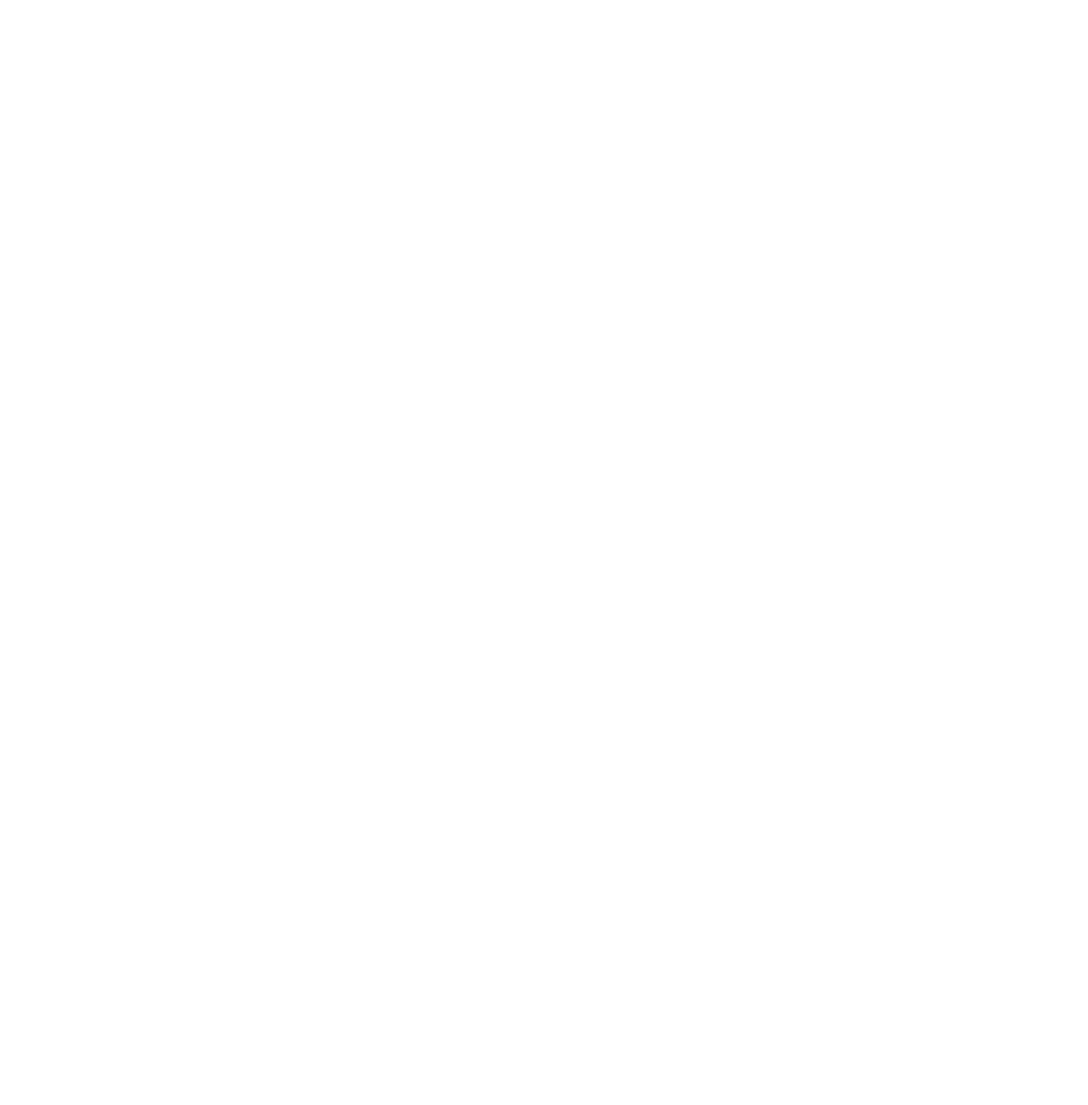
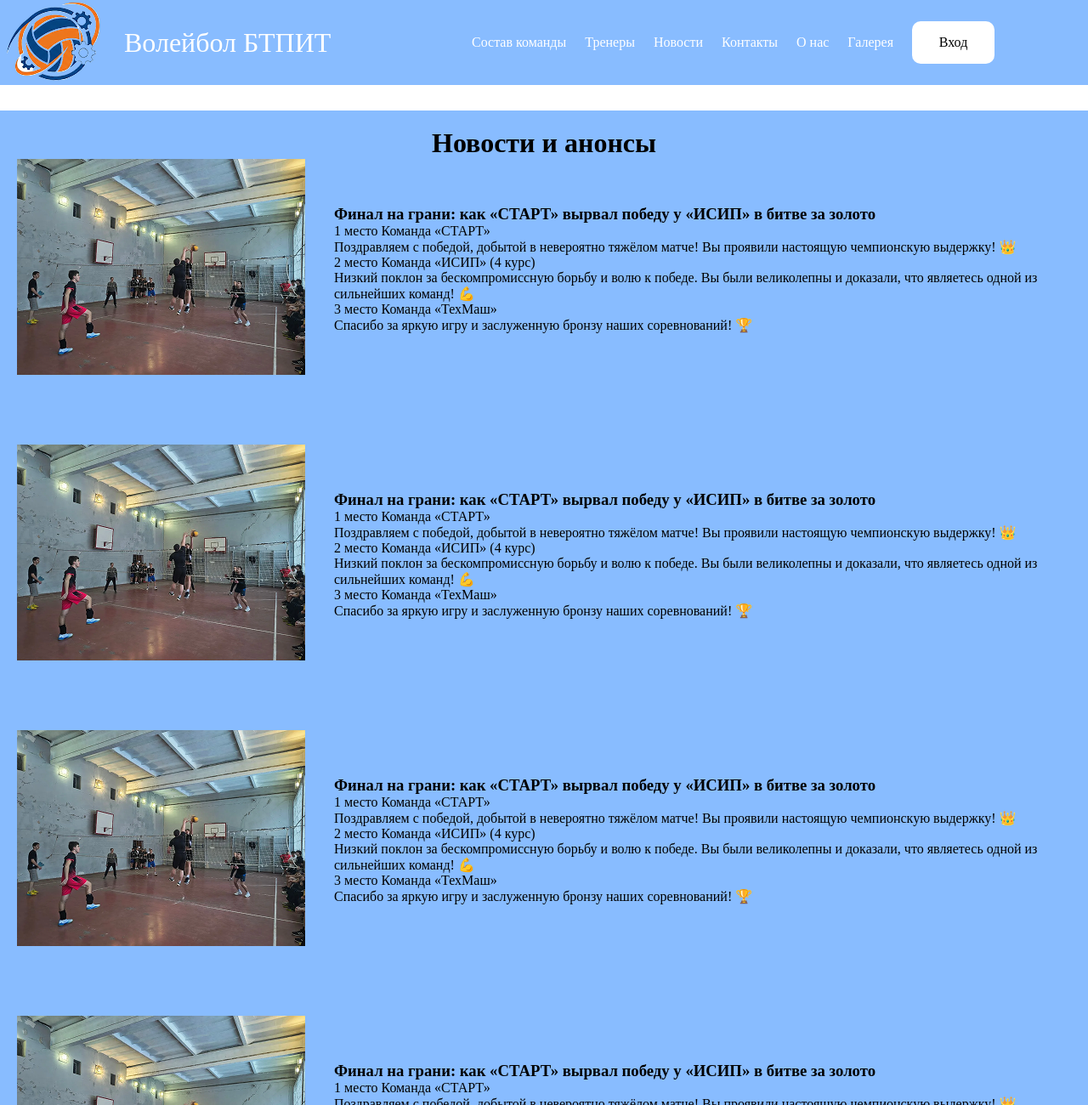
Before and after one commit to Bakamashine/Grigory, a plain HTML site: page news.html in a window 1280 px wide. Shown: the top 1300 px of the page at 85% size. Before the commit the page ends 800 px from the top, so only its background shows below. Drawn offline with Linux system fonts and the light colour scheme.

Commit message:
created the page for news

```diff
--- a/css/main.css
+++ b/css/main.css
@@ -24,6 +24,10 @@
 
 .mt-200 {
   margin-top: 200px;
+}
+
+.mb-78 {
+  margin-bottom: 78px;
 }
 
 .mb-1 {
--- a/news.html
+++ b/news.html
@@ -0,0 +1,172 @@
+<!doctype html>
+<html lang="en">
+  <head>
+    <meta charset="UTF-8" />
+    <meta name="viewport" content="width=device-width, initial-scale=1.0" />
+    <link rel="stylesheet" href="css/main.css" />
+    <link rel="shortcut icon" href="img/logo.png" type="image/png" />
+    <title>Волейбол БТПИТ</title>
+  </head>
+  <body>
+    <header class="header">
+      <div class="header__logo">
+        <img src="img/logo.png" alt="" />
+      </div>
+      <div class="header__name">Волейбол БТПИТ</div>
+      <nav class="header__nav">
+        <a href="command.html" class="header__nav__button">Состав команды</a>
+        <a href="teachers.html" class="header__nav__button">Тренеры</a>
+        <a href="news.html" class="header__nav__button">Новости</a>
+        <a href="contact.html" class="header__nav__button">Контакты</a>
+        <a href="about_us.html" class="header__nav__button">О нас</a>
+        <a href="gallery.html" class="header__nav__button">Галерея</a>
+        <a href="#" class="header__nav__button-full">Вход</a>
+      </nav>
+    </header>
+
+    <main class="main">
+      <div class="default-content mt-3 mb-3">
+        <h1 class="text-center">Новости и анонсы</h1>
+
+        <div class="news mb-78">
+          <div class="news__content">
+            <div class="news__image__box">
+              <img src="img/newsimg.png" class="news__image" />
+            </div>
+            <div class="news__info">
+              <h3 class="news__info__title">
+                Финал на грани: как «СТАРТ» вырвал победу у «ИСИП» в битве за
+                золото
+              </h3>
+              <div class="news__info__text">
+                <p>1 место Команда «СТАРТ»</p>
+                <p>
+                  Поздравляем с победой, добытой в невероятно тяжёлом матче! Вы
+                  проявили настоящую чемпионскую выдержку! 👑
+                </p>
+                <p>2 место Команда «ИСИП» (4 курс)</p>
+                <p>
+                  Низкий поклон за бескомпромиссную борьбу и волю к победе. Вы
+                  были великолепны и доказали, что являетесь одной из сильнейших
+                  команд! 💪
+                </p>
+                <p>3 место Команда «ТехМаш»</p>
+                <p>
+                  Спасибо за яркую игру и заслуженную бронзу наших соревнований!
+                  🏆
+                </p>
+              </div>
+            </div>
+          </div>
+        </div>
+        <div class="news mb-78">
+          <div class="news__content">
+            <div class="news__image__box">
+              <img src="img/newsimg.png" class="news__image" />
+            </div>
+            <div class="news__info">
+              <h3 class="news__info__title">
+                Финал на грани: как «СТАРТ» вырвал победу у «ИСИП» в битве за
+                золото
+              </h3>
+              <div class="news__info__text">
+                <p>1 место Команда «СТАРТ»</p>
+                <p>
+                  Поздравляем с победой, добытой в невероятно тяжёлом матче! Вы
+                  проявили настоящую чемпионскую выдержку! 👑
+                </p>
+                <p>2 место Команда «ИСИП» (4 курс)</p>
+                <p>
+                  Низкий поклон за бескомпромиссную борьбу и волю к победе. Вы
+                  были великолепны и доказали, что являетесь одной из сильнейших
+                  команд! 💪
+                </p>
+                <p>3 место Команда «ТехМаш»</p>
+                <p>
+                  Спасибо за яркую игру и заслуженную бронзу наших соревнований!
+                  🏆
+                </p>
+              </div>
+            </div>
+          </div>
+        </div>
+
+        <div class="news mb-78">
+          <div class="news__content">
+            <div class="news__image__box">
+              <img src="img/newsimg.png" class="news__image" />
+            </div>
+            <div class="news__info">
+              <h3 class="news__info__title">
+                Финал на грани: как «СТАРТ» вырвал победу у «ИСИП» в битве за
+                золото
+              </h3>
+              <div class="news__info__text">
+                <p>1 место Команда «СТАРТ»</p>
+                <p>
+                  Поздравляем с победой, добытой в невероятно тяжёлом матче! Вы
+                  проявили настоящую чемпионскую выдержку! 👑
+                </p>
+                <p>2 место Команда «ИСИП» (4 курс)</p>
+                <p>
+                  Низкий поклон за бескомпромиссную борьбу и волю к победе. Вы
+                  были великолепны и доказали, что являетесь одной из сильнейших
+                  команд! 💪
+                </p>
+                <p>3 место Команда «ТехМаш»</p>
+                <p>
+                  Спасибо за яркую игру и заслуженную бронзу наших соревнований!
+                  🏆
+                </p>
+              </div>
+            </div>
+          </div>
+        </div>
+
+        <div class="news mb-78">
+          <div class="news__content">
+            <div class="news__image__box">
+              <img src="img/newsimg.png" class="news__image" />
+            </div>
+            <div class="news__info">
+              <h3 class="news__info__title">
+                Финал на грани: как «СТАРТ» вырвал победу у «ИСИП» в битве за
+                золото
+              </h3>
+              <div class="news__info__text">
+                <p>1 место Команда «СТАРТ»</p>
+                <p>
+                  Поздравляем с победой, добытой в невероятно тяжёлом матче! Вы
+                  проявили настоящую чемпионскую выдержку! 👑
+                </p>
+                <p>2 место Команда «ИСИП» (4 курс)</p>
+                <p>
+                  Низкий поклон за бескомпромиссную борьбу и волю к победе. Вы
+                  были великолепны и доказали, что являетесь одной из сильнейших
+                  команд! 💪
+                </p>
+                <p>3 место Команда «ТехМаш»</p>
+                <p>
+                  Спасибо за яркую игру и заслуженную бронзу наших соревнований!
+                  🏆
+                </p>
+              </div>
+            </div>
+          </div>
+        </div>
+      </div>
+    </main>
+
+    <footer class="footer">
+      <div class="footer__info">
+        <h2 class="footer__info__title">Контакты</h2>
+        <p class="footer__info__text">
+          г. Борисоглебск, ул. Третьяковская, 14
+          <span class="footer__info__text__underline">
+            8 (47354) 6-15-37, 8 (47354)6-06-98 btpit@govvrn.ru
+          </span>
+        </p>
+      </div>
+    </footer>
+  </body>
+</html>
```
